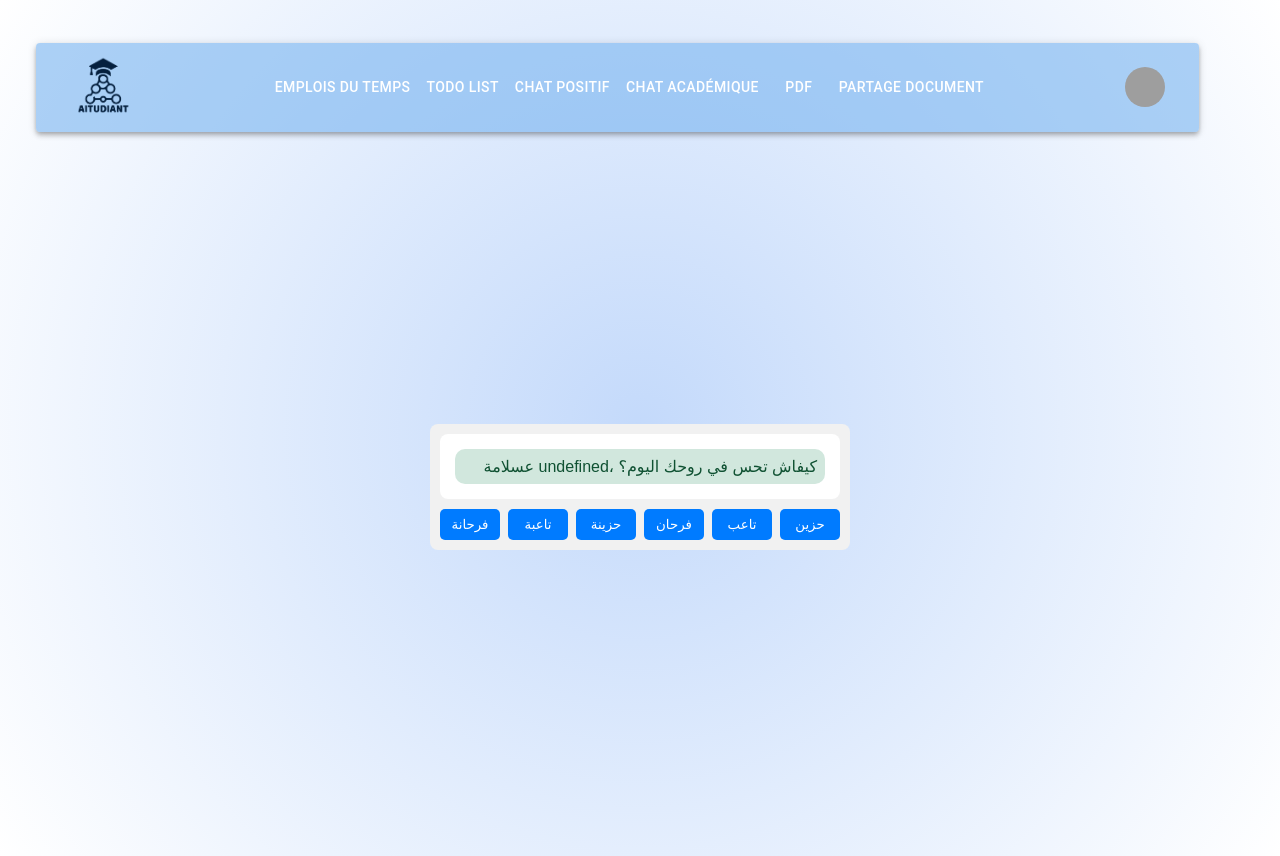
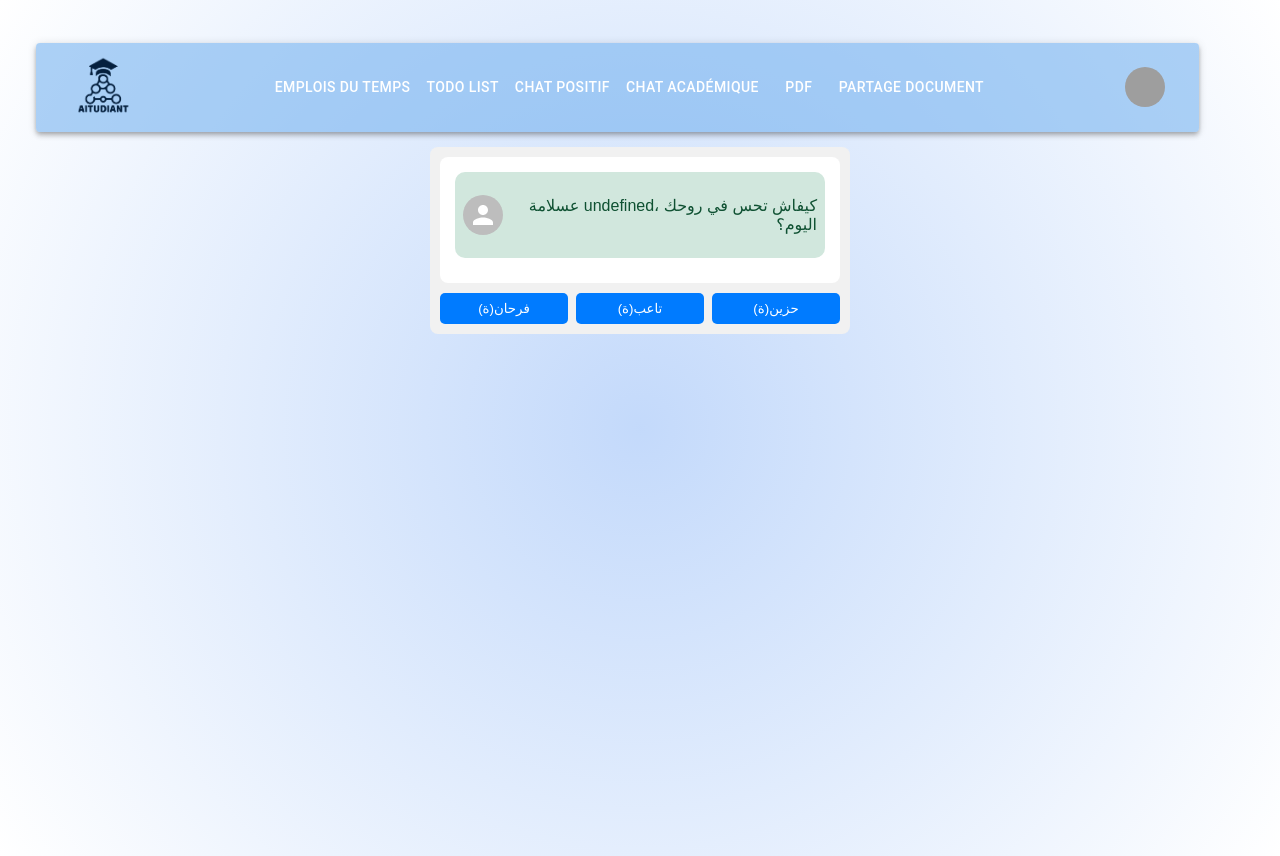
Before and after one commit to chaymaamri/client, a React (Create React App) app: page /chatbot in a window 1280 px wide. Built offline with nearby package versions, Linux system fonts and the light colour scheme; grey boxes are pictures that could not be loaded.

Commit message:
new commit babe

```diff
--- a/src/components/Bar.jsx
+++ b/src/components/Bar.jsx
@@ -63,6 +63,7 @@ function Bar() {
 
 
   return (
+    <header>
     <AppBar
       position="static"
       className="custom-navbar"
@@ -203,6 +204,7 @@ function Bar() {
         </Toolbar>
       </Container>
     </AppBar>
+    </header>
   );
 }
 
--- a/src/components/BodyText.jsx
+++ b/src/components/BodyText.jsx
@@ -4,7 +4,7 @@ import Button from "@mui/material/Button";
 
 function BodyText() {
   return (
-    <>
+    <main>
       <h1 className="text">
         Bienvenue sur AITUDIANT, votre partenaire idéal pour réussir vos études
         avec sérénité et efficacité !
@@ -15,6 +15,7 @@ function BodyText() {
           justifyContent: "center", // Centrage horizontal
           alignItems: "center", // Centrage vertical
           height: "5vh",
+
         }}
       >
         <Button
@@ -32,7 +33,7 @@ function BodyText() {
           Essayer gratuitement
         </Button>
       </Box>
-    </>
+    </main>
   );
 }
 export default BodyText;
--- a/src/components/Chatbot.jsx
+++ b/src/components/Chatbot.jsx
@@ -1,90 +1,138 @@
 import React, { useState, useRef, useEffect } from 'react';
 import '../components/chatbot.css';
-
-const Chatbot = ({ userName }) => {
-  // Initialisation de l'état
+import ChatBubbleOutlineIcon from '@mui/icons-material/ChatBubbleOutline';
+import Avatar from '@mui/material/Avatar';
+const Chatbot = ({ userName,userImage }) => {
   const initialMessage = `عسلامة ${userName}، كيفاش تحس في روحك اليوم؟`;
-  const [chatHistory, setChatHistory] = useState([initialMessage]); // Historique des messages
-  const [options, setOptions] = useState(['فرحانة', 'تاعبة', 'حزينة', 'فرحان', 'تاعب', 'حزين']);
+  const [chatHistory, setChatHistory] = useState([initialMessage]);
+  const [options, setOptions] = useState(['فرحان(ة)', 'تاعب(ة)', 'حزين(ة)']);
   const [step, setStep] = useState(0);
-
-  // Référence pour le défilement automatique
   const chatEndRef = useRef(null);
 
-  // Fonction pour faire défiler automatiquement jusqu'en bas
   useEffect(() => {
     chatEndRef.current?.scrollIntoView({ behavior: 'smooth' });
   }, [chatHistory]);
 
-  // Fonction pour gérer les réponses de l'utilisateur
   const handleResponse = (choice) => {
     let newMessage;
     if (step === 0) {
-      // Première étape
-      if (choice === 'فرحانة' || choice === 'فرحان') {
+      if (choice === 'فرحان(ة)') {
         newMessage = 'الحمد لله! شنوة الحاجة اللي مفرحتك اليوم؟';
-        setOptions(['العائلة', 'الأصحاب', 'الحياة بصفة عامة', 'شيء آخر']);
-      } else if (choice === 'تاعبة' || choice === 'تاعب') {
-        newMessage = 'خذ راحتك شوية. شنو السبب تعبك؟';
-        setOptions(['الخدمة', 'الدراسة', 'ظروف الحياة', 'شيء آخر']);
-      } else if (choice === 'حزينة' || choice === 'حزين') {
-        newMessage = 'ما عليك كان تصبر، الحياة ديما عندها جانب حلو.';
-        setOptions(['العائلة', 'الأصحاب', 'الوحدة', 'شيء آخر']);
+        setOptions(['العائلة', 'النجاح', 'الأصحاب', 'الحياة بصفة عامة']);
+      } else if (choice === 'تاعب(ة)') {
+        newMessage = 'خذ راحتك شوية، ديما راك قادر تتعدى التعب! شنو سبب التعب؟';
+        setOptions(['الخدمة', 'الدراسة', 'المسؤوليات', 'ظروف أخرى']);
+      } else if (choice === 'حزين(ة)') {
+        newMessage = 'الحياة صعيبة أما ديما نلقاو الأمل! شنوة السبب اللي حزنك؟';
+        setOptions(['الوحدة', 'الصعوبات اليومية', 'فقدان شيء مهم', 'ظروف أخرى']);
       }
       setStep(1);
     } else if (step === 1) {
-      // Deuxième étape selon la réponse donnée
-      switch (choice) {
-        case 'العائلة':
-          newMessage = 'العايلة ديما عندها مشاكل، أما ديما عندهم جانب إيجابي. شنو تحب تحكي؟';
-          setOptions(['صحيح', 'أحياناً صعيب', 'فيهم حب', 'فيهم أمل']);
-          break;
-        case 'الأصحاب':
-          newMessage = 'الأصحاب هم فراج الحياة! تحب تحكي مع أصحابك اليوم؟';
-          setOptions(['إيه', 'لا, نشوفهم قريب', 'أصحابي مشغولين', 'نشكرهم على دعمهم']);
-          break;
-        case 'الحياة بصفة عامة':
-          newMessage = 'الحياة فيها الحلو والمر، لازم نفرحوا بالأشياء الصغيرة. شنو رأيك؟';
-          setOptions(['صحيح', 'مش ديما ساهل', 'كل يوم تجربة جديدة', 'الحياة تجارب']);
-          break;
-        case 'الخدمة':
-          newMessage = 'العمل صعيب، أما لازم تحاول تجد توازن. كيف تشوف الخدمة؟';
-          setOptions(['محتاج نصائح', 'إن شاء الله', 'تعبت شوية', 'مرتاح في شغلي']);
-          break;
-        case 'الدراسة':
-          newMessage = 'الدراسة تتطلب مجهود، لكن بتوكل على الله. شنو المواد اللي صعيبة عليك؟';
-          setOptions(['نصائح للمراجعة', 'ما نجمش نكمل', 'متعب من المواد', 'نحتاج راحة']);
-          break;
-        case 'ظروف الحياة':
-          newMessage = 'الظروف الحياة ديما فيها تحديات، لكن الحمد لله على كل شيء. كيف تتعامل مع الضغوط؟';
-          setOptions(['الحمد لله', 'صحيح, نحتاج نصائح', 'نحتاج تغيير']);
-          break;
-        case 'الوحدة':
-          newMessage = 'الوحدة صعيبة، أما لازم دايمًا نتذكر إننا مش وحدنا في الدنيا. تحب تحكي أكثر؟';
-          setOptions(['كيف نلقى أصحاب', 'نحب نكون وحدي', 'الوحدة وقتياً']);
-          break;
-        default:
-          newMessage = 'خذ راحة، وديما ابقى إيجابي!';
-          setOptions(['تعاود من الأول']);
+      // Réponses pour "فرحان(ة)"
+      if (choice === 'العائلة') {
+        newMessage = 'العايلة ديما مصدر الفرح والقوة! تفرح كيف تشوف عايلتك مبسوطين؟';
+        setOptions(['أكيد', 'إيه، عاود من الأول', 'عيشك شكرا']);
+      } else if (choice === 'النجاح') {
+        newMessage = 'النجاح فرحة كبيرة، ديما تذكر التعب اللي عملته باش توصل! عندك نصائح للنجاح؟';
+        setOptions(['نحب نصائح للنجاح', 'إيه، عاود من الأول', 'عيشك شكرا']);
+      } else if (choice === 'الأصحاب') {
+        newMessage = 'الأصحاب برشا سعادة! ديما خلي أصحابك المقرّبين ديما جنبك.';
+        setOptions(['نعرف، الحمد لله', 'إيه، عاود من الأول', 'عيشك شكرا']);
+      } else if (choice === 'الحياة بصفة عامة') {
+        newMessage = 'الحياة جميلة، وديما مليانة حاجات حلوة. خلي أملك ديما عالي!';
+        setOptions(['أمل جديد كل يوم', 'إيه، عاود من الأول', 'عيشك شكرا']);
+      }
+      // Réponses pour "تاعب(ة)"
+      else if (choice === 'الخدمة') {
+        newMessage = 'الخدمة صعيبة، أما تتعلم منها برشا حاجات. ديما حاول توازن حياتك.';
+        setOptions(['كيف نلقى التوازن', 'إيه، عاود من الأول', 'عيشك شكرا']);
+      } else if (choice === 'الدراسة') {
+        newMessage = 'الدراسة تعب، أما المستقبل يستاهل المجهود. عندك نصائح للمراجعة؟';
+        setOptions(['نصائح للمراجعة', 'إيه، عاود من الأول', 'عيشك شكرا']);
+      } else if (choice === 'المسؤوليات') {
+        newMessage = 'المسؤوليات برشا، أما تنظيم الوقت يعاونك برشا!';
+        setOptions(['كيف ننظم وقتي', 'إيه، عاود من الأول', 'عيشك شكرا']);
+      } else if (choice === 'ظروف أخرى') {
+        newMessage = 'ديما ظروف الحياة فيها تحديات، لكن الإيمان والرضا يعاونوا برشا.';
+        setOptions(['إن شاء الله', 'إيه، عاود من الأول', 'عيشك شكرا']);
+      }
+      // Réponses pour "حزين(ة)"
+      else if (choice === 'الوحدة') {
+        newMessage = 'الوحدة صعيبة، أما فكر في الناس اللي تحبك وتهتم بيك!';
+        setOptions(['عندك الحق', 'إيه، عاود من الأول', 'عيشك شكرا']);
+      } else if (choice === 'الصعوبات اليومية') {
+        newMessage = 'الصعوبات اليومية تحدي، أما ديما نحاولوا نشوفوا الجانب الإيجابي.';
+        setOptions(['كيف نتعامل معهم', 'إيه، عاود من الأول', 'عيشك شكرا']);
+      } else if (choice === 'فقدان شيء مهم') {
+        newMessage = 'الفقدان يوجع، أما ديما نلقاو حاجات جديدة تعوضنا.';
+        setOptions(['صح، لازم نصبر', 'إيه، عاود من الأول', 'عيشك شكرا']);
+      } else {
+        newMessage = 'إن شاء الله الظروف تتحسن وتلقى راحة البال.';
+        setOptions(['أمل خير', 'إيه، عاود من الأول', 'عيشك شكرا']);
       }
       setStep(2);
-    } else if (step === 2 && choice === 'تعاود من الأول') {
-      // Réinitialisation de la conversation
+    } else if (step === 2) {
+      // Ajouter des réponses spécifiques
+      if (choice === 'نحب نصائح للنجاح') {
+        newMessage = 'باش تنجح، نظم وقتك، حدد أهداف واضحة، وديما تعلم من تجاربك. تتمنى حاجة أخرى؟';
+        setOptions(['عيشك شكرا']);
+      } else if (choice === 'أمل جديد كل يوم') {
+        newMessage = 'كل يوم يجي بأمل جديد، خليك ديما متفائل وتحدى الصعاب.';
+        setOptions(['عيشك شكرا']);
+      } else if (choice === 'كيف نلقى التوازن') {
+        newMessage = 'التوازن يتطلب تنظيم الوقت وتخصيص وقت للراحة. المهم تلتزم بخطة واضحة.';
+        setOptions(['عيشك شكرا']);
+      } else if (choice === 'نصائح للمراجعة') {
+        newMessage = 'خذ وقت للراحة بين المراجعات، خطط مسبقاً، وذاكر في بيئة هادئة. تواصل نعاونك؟';
+        setOptions(['عيشك شكرا']);
+      } else if (choice === 'كيف ننظم وقتي') {
+        newMessage = 'التنظيم يبدأ بتحديد أولوياتك واستعمال أدوات للتنظيم كيف To-Do List وGoogle Calendar.';
+        setOptions(['عيشك شكرا']);
+      } else if (choice === 'عندك الحق') {
+        newMessage = 'مهم تلقى الناس اللي تفهمك وتعاونك. العزلة تزيد الحزن، تقرب من الناس اللي تحبك.';
+        setOptions(['عيشك شكرا']);
+      } else if (choice === 'كيف نتعامل معهم') {
+        newMessage = 'نتعامل معهم بالصبر والثقة في روحك. الأمل هو اللي يعطيك القوة للتحدي.';
+        setOptions(['عيشك شكرا']);
+      } else if (choice === 'صح، لازم نصبر') {
+        newMessage = 'الصبر مفتاح الراحة. ديما تلقى نور بعد كل لحظة صعيبة.';
+        setOptions(['عيشك شكرا']);
+      } else if (choice === 'أمل خير') {
+        newMessage = 'إن شاء الله كل حاجة خير قدامك، ديما تفاءل بالخير تلقاه.';
+        setOptions(['عيشك شكرا']);
+      } else if (choice === 'إيه، عاود من الأول') {
         newMessage = initialMessage;
-      setOptions(['فرحانة', 'تاعبة', 'حزينة', 'فرحان', 'تاعب', 'حزين']);
+        setOptions(['فرحان(ة)', 'تاعب(ة)', 'حزين(ة)']);
         setStep(0);
+      } else if (choice === 'عيشك شكرا') {
+        newMessage = 'مرحبًا بك في أي وقت، نتمنى لك يوم مليء بالسعادة والراحة!';
+        setOptions(['إيه، عاود من الأول']);
+      }
     }
 
     setChatHistory((prevHistory) => [...prevHistory, choice, newMessage]);
   };
 
   return (
+    <section>
     <div className="chatbot-container">
     <div className="chatbot-history">
       {chatHistory.map((msg, index) => (
-          <p key={index} className={index % 2 === 0 ? 'user-message' : 'bot-message'}>
-            {msg}
-          </p>
+        <div key={index} className="chat-message">
+          {index % 2 === 0 ? (
+            <div className="user-message">
+              <Avatar src={userImage} alt={userName}>
+                {/* {!userImage && userName.charAt(0)} */}
+              </Avatar>
+              <p>{msg}</p>
+            </div>
+          ) : (
+            <div className="bot-message">
+              <ChatBubbleOutlineIcon />
+              <p>{msg}</p>
+            </div>
+          )}
+        </div>
       ))}
       <div ref={chatEndRef} />
     </div>
@@ -96,6 +144,7 @@ const Chatbot = ({ userName }) => {
       ))}
     </div>
   </div>
+  </section>
 );
 };
 
--- a/src/components/chatbot.css
+++ b/src/components/chatbot.css
@@ -55,3 +55,20 @@
 .chatbot-button:hover {
   background-color: #0056b3;
 }
+.chat-message {
+  display: flex;
+  align-items: center;
+  margin-bottom: 10px;
+}
+
+.user-message {
+  display: flex;
+  align-items: center;
+  gap: 10px;
+}
+
+.bot-message {
+  display: flex;
+  align-items: center;
+  gap: 10px;
+}
--- a/src/index.css
+++ b/src/index.css
@@ -20,4 +20,5 @@ body{
   justify-content: center;
   align-items: center;
   height:50vh;
+  text-align: center;
 }
```
Also changed, not shown: src/components/Documents.jsx (added, +8 -0 lines). Lines whose indentation alone changed are shown as unchanged.
